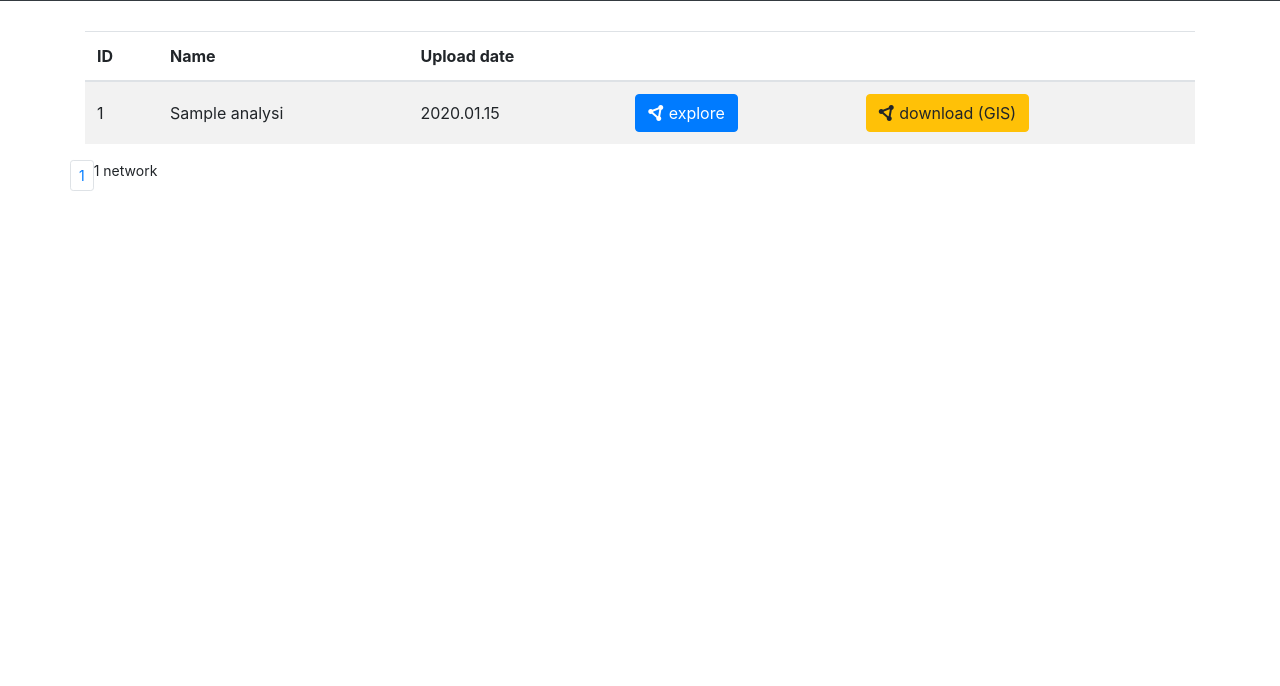
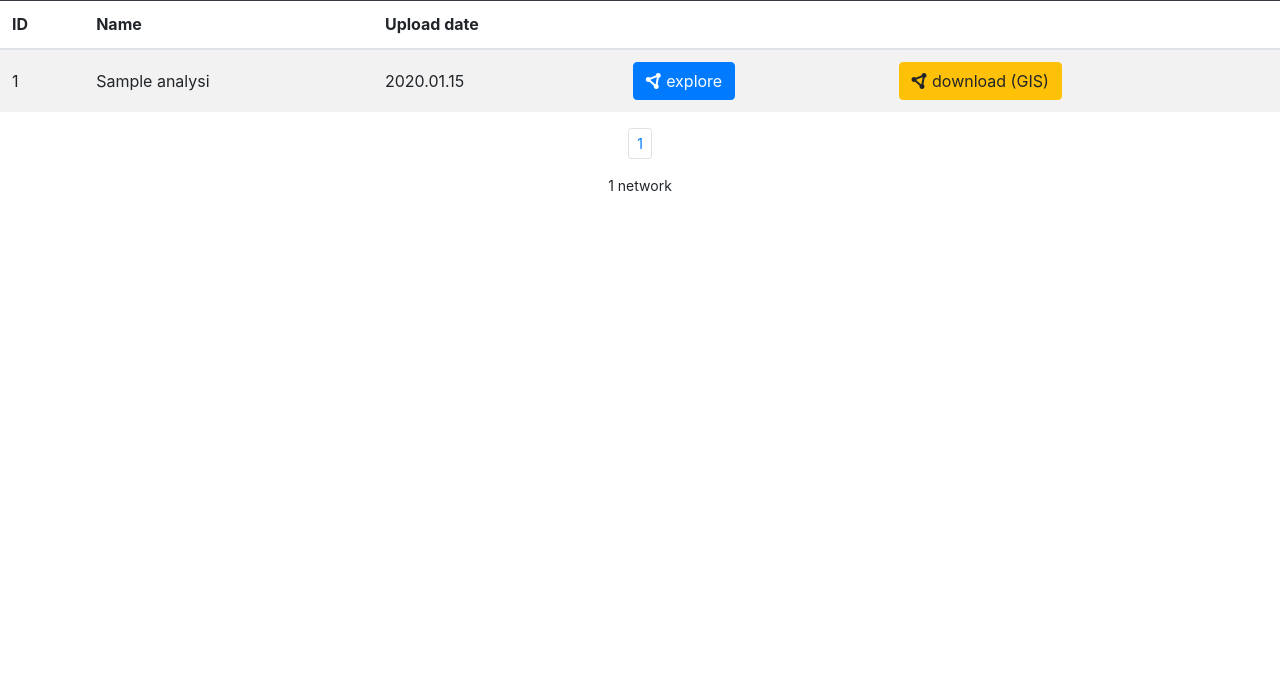
Before and after one commit to iut-ibk/wmrat, a Django app: template httpd/hub/templates/epanet_archive.html in a window 1280 px wide. Shown: the part 57-743 px from the top of the page. Run offline with Django 4.2, Linux system fonts and the light colour scheme; the template is opened without the code that fills it: most values are stand-ins (such as "Sample title", 1, 10 or a date in 2020); some libraries are stand-ins or nearby versions.

Commit message:
update network archive template

```diff
--- a/httpd/hub/templates/epanet_archive.html
+++ b/httpd/hub/templates/epanet_archive.html
@@ -2,17 +2,13 @@
 
 {% block content %}
 
-<!-- NOTE: this should go in <head> ... -->
-<meta http-equiv="refresh" content="5">
+<div class="container-fluid">
 
-<!-- main content -->
-<main class="container">
-    <div class="content">
-
-        <!-- network archive list -->
 {% if page_obj %}
 
-            <table class="table table-striped" style="margin-top: 32px;">
+<div class="row">
+
+    <table class="table table-striped">
         <thead>
             <tr>
                 <th scope="col">ID</th>
@@ -46,7 +42,10 @@
         </tbody>
     </table>
 
+</div>
+
 <div class="row">
+<div class="col-md-12">
 
 <nav aria-label="Page navigation example">
     <ul class="pagination pagination-sm justify-content-center">
@@ -68,11 +67,13 @@
     </ul>
 </nav>
 
-                <p style="text-align: center; font-size: 14px">{{page_obj.paginator.count}} network{% if page_obj.paginator.count > 1 %}s{% endif %}</p>
-
-                <div class="col-sm-4">
+</div>
 </div>
 
+<div class="row">
+<div class="col-md-12">
+    <p style="text-align: center; font-size: 14px">{{page_obj.paginator.count}} network{% if page_obj.paginator.count > 1 %}s{% endif %}</p>
+</div>
 </div>
 
 {% else %}
@@ -80,6 +81,5 @@
 {% endif %}
 
 </div>
-</main>
 
 {% endblock %}
```
Lines whose indentation alone changed are shown as unchanged.
